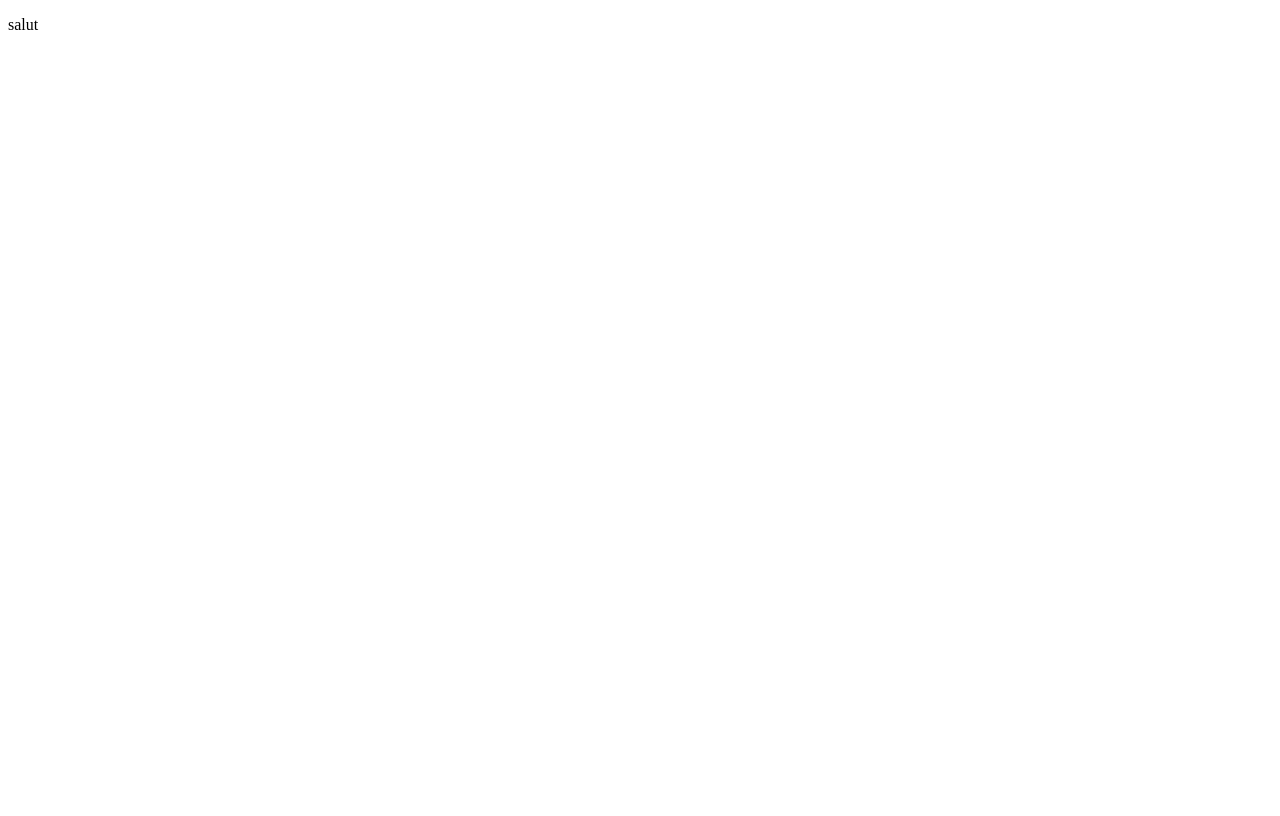
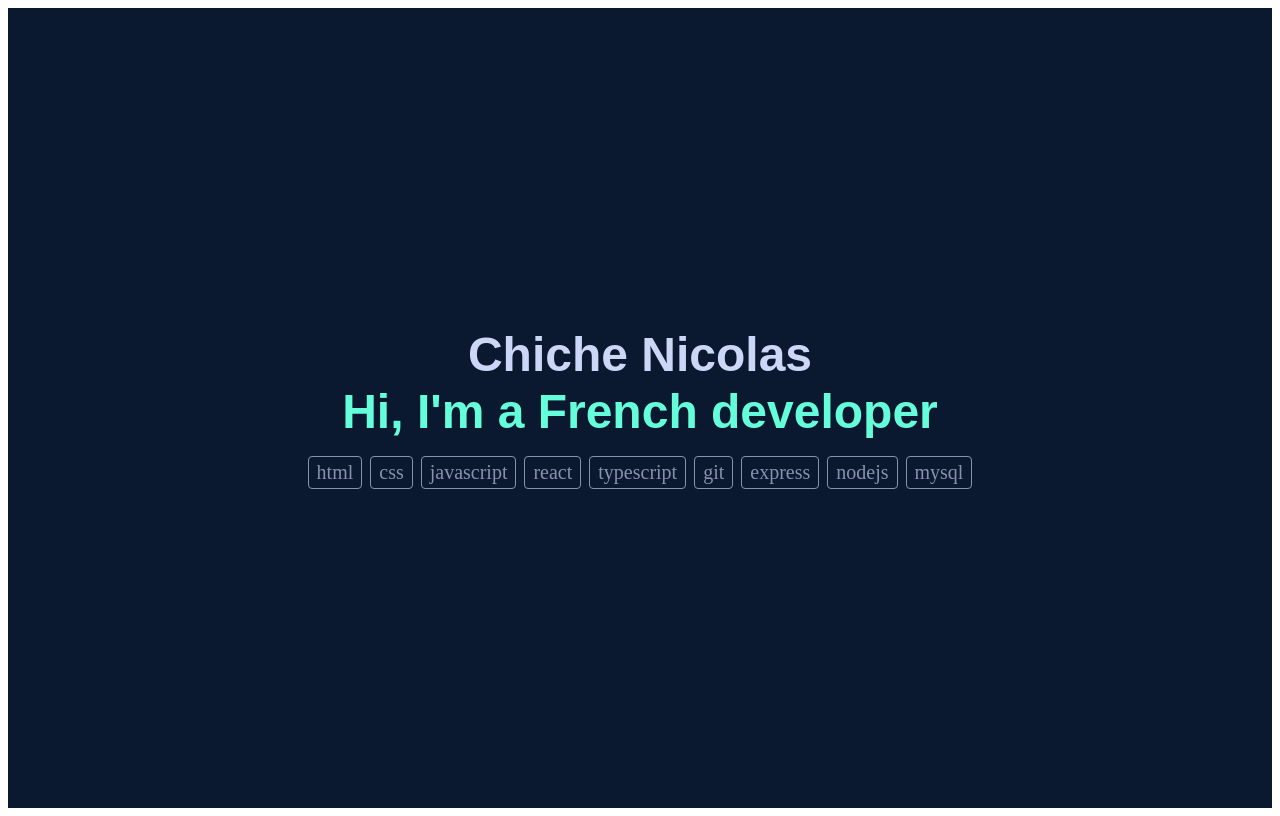
Before and after one commit to nicochnz/Nico-project, a React (Vite) app: page / in a window 1280 px wide. Built offline with nearby package versions, Linux system fonts and the light colour scheme.

Commit message:
Homepage added

```diff
--- a/package.json
+++ b/package.json
@@ -10,6 +10,10 @@
     "preview": "vite preview"
   },
   "dependencies": {
+    "@emotion/react": "^11.14.0",
+    "@emotion/styled": "^11.14.0",
+    "@mui/material": "^6.4.6",
+    "framer-motion": "^12.4.7",
     "react": "^19.0.0",
     "react-dom": "^19.0.0"
   },
--- a/src/App.tsx
+++ b/src/App.tsx
@@ -1,8 +1,13 @@
+import { ThemeProvider } from "@emotion/react";
+import Homepage from "./components/Homepage";
+import { theme } from "./theme";
 function App() {
 	return (
-		<main>
-			<p>salut</p>
-		</main>
+		<ThemeProvider theme={theme}>
+			<main>
+				<Homepage />
+			</main>
+		</ThemeProvider>
 	);
 }
 
--- a/src/components/Homepage.tsx
+++ b/src/components/Homepage.tsx
@@ -1,32 +1,65 @@
-// import { Box, Typography } from "@mui/material";
-// import { motion } from "framer-motion";
+import { Box, Typography } from "@mui/material";
+import { motion } from "framer-motion";
 
-// export default function Homepage() {
-// 	return (
-// 		<Box
-// 			sx={{
-// 				height: "100vh",
-// 				display: "flex",
-// 				alignItems: "center",
-// 				justifyContent: "center",
-// 				flexDirection: "column",
-// 				textAlign: "center",
-// 				backgroundColor: "background.default",
-// 			}}
-// 		>
-// 			<motion.div
-// 				initial={{ opacity: 0 }}
-// 				animate={{ opacity: 1 }}
-// 				transition={{ duration: 1 }}
-// 			>
-// 				<Typography variant="h1" color="text.primary">
-// 					Hi, I'm Nico and I am a
-// 					<span style={{ color: "#64ffda" }}>French web developeur</span>
-// 				</Typography>
-// 				<Typography variant="h5" color="text.secondary">
-// 					Je construis des applications modernes et performantes.
-// 				</Typography>
-// 			</motion.div>
-// 		</Box>
-// 	);
-// }
+export default function Homepage() {
+	return (
+		<Box
+			sx={{
+				height: "100vh",
+				display: "flex",
+				alignItems: "center",
+				justifyContent: "center",
+				flexDirection: "column",
+				textAlign: "center",
+				backgroundColor: "background.default",
+			}}
+		>
+			<motion.div
+				initial={{ opacity: 0 }}
+				animate={{ opacity: 1 }}
+				transition={{ duration: 1 }}
+			>
+				<Typography variant="h1" color="text.primary">
+					Chiche Nicolas
+					<br />
+					<span style={{ color: "#64ffda" }}>Hi, I'm a French developer</span>
+				</Typography>
+				<Box
+					sx={{
+						display: "flex",
+						gap: 1,
+						flexWrap: "wrap",
+						justifyContent: "center",
+						mt: 2,
+					}}
+				>
+					{[
+						"html",
+						"css",
+						"javascript",
+						"react",
+						"typescript",
+						"git",
+						"express",
+						"nodejs",
+						"mysql",
+					].map((skill) => (
+						<Box
+							key={skill}
+							sx={{
+								border: "1px solid",
+								borderColor: "text.secondary",
+								borderRadius: 1,
+								padding: "4px 8px",
+								color: "text.secondary",
+								fontSize: "1.25rem",
+							}}
+						>
+							{skill}
+						</Box>
+					))}
+				</Box>
+			</motion.div>
+		</Box>
+	);
+}
--- /dev/null
+++ b/src/theme.ts
@@ -0,0 +1,17 @@
+// src/theme.ts
+import { createTheme } from "@mui/material/styles";
+
+export const theme = createTheme({
+	palette: {
+		primary: { main: "#1e88e5" }, // Bleu pour le style pro
+		secondary: { main: "#ff4081" }, // Rose pour les accents
+		background: { default: "#0a192f", paper: "#112240" }, // Fond sombre
+		text: { primary: "#ccd6f6", secondary: "#8892b0" },
+	},
+	typography: {
+		fontFamily: "'Poppins', sans-serif",
+		h1: { fontSize: "3rem", fontWeight: 700 },
+		h2: { fontSize: "2rem", fontWeight: 600 },
+		body1: { fontSize: "1.1rem", lineHeight: 1.5 },
+	},
+});
```
Also changed, not shown: 1 other file (tests, documents, lock files or other folders).
